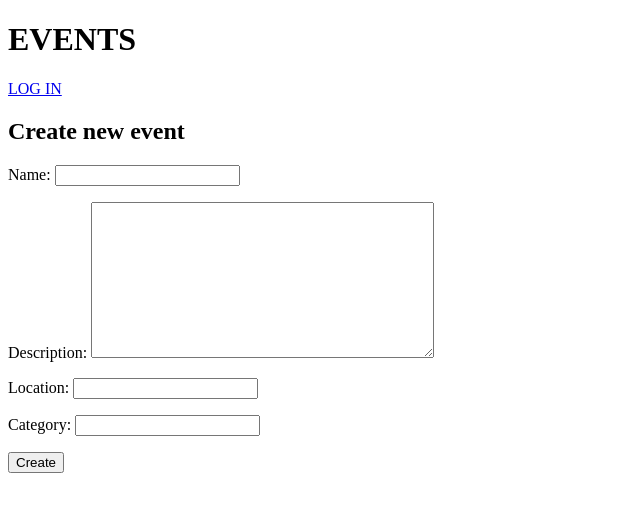
After one commit to lenertovalucie/explorea, a Django app: page /events/new in a window 1280 px wide. The commit adds this page. Shown: the top 512 px of the page, without its empty margins (0-640 px from the left). Run offline with Django 3.2, Linux system fonts and the light colour scheme.

Commit message:
homework - event (new, update, delete)

```diff
--- /dev/null
+++ b/explorea/events/forms.py
@@ -0,0 +1,14 @@
+from django import forms
+from .models import Event
+
+
+class EventForm(forms.ModelForm):
+
+    class Meta:
+        model = Event
+        fields = [
+            'name',
+            'description',
+            'location',
+            'category'
+        ]
--- a/explorea/events/models.py
+++ b/explorea/events/models.py
@@ -1,6 +1,6 @@
 from django.db import models
+from django.contrib.auth.models import User
 
-# Create your models here.
 
 class Event(models.Model):
 
@@ -8,6 +8,8 @@ class Event(models.Model):
     description = models.TextField(max_length=1000)
     location = models.CharField(max_length=500)
     category = models.CharField(max_length=20)
+    host = models.ForeignKey(User,
+        on_delete=models.CASCADE)
 
     def __str__(self):
         return self.name
--- a/explorea/events/urls.py
+++ b/explorea/events/urls.py
@@ -5,5 +5,8 @@ from . import views
 urlpatterns = [
     path('', views.index, name='index'),
     path('events/', views.event_listing, name='events'),
+    path('events/new', views.event_new, name='new'),
     path('event/<str:name>', views.event_detail, name='detail'),
+    path('event/<str:name>/edit', views.event_edit, name='edit'),
+    path('event/<str:name>/delete', views.event_delete, name='delete'),
 ]
--- a/explorea/events/views.py
+++ b/explorea/events/views.py
@@ -1,6 +1,7 @@
 from django.http import HttpResponse
-from django.shortcuts import render
+from django.shortcuts import render, redirect
 from .models import Event, EventRun
+from .forms import EventForm
 
 
 def index(request):
@@ -16,3 +17,36 @@ def event_detail(request, name):
     runs = EventRun.objects.filter(event=event)
 
     return render(request, 'events/event_detail.html', {'runs': runs, 'event':event})
+
+def event_new(request):
+
+    if request.method == 'POST':
+        form = EventForm(request.POST)
+
+        if form.is_valid():
+            new_form = form.save(commit=False) # Create, but don't save the new instance.
+            new_form.host = request.user
+            new_form.save()
+            return redirect('events')
+
+    form = EventForm()
+    return render(request, 'events/event_new.html', {'form': form} )
+
+
+def event_edit(request, name):
+    event = Event.objects.get(name=name)
+
+    if request.method == 'POST':
+        form = EventForm(request.POST, instance=event)
+
+        if form.is_valid():
+            form.save()
+            return redirect('events')
+
+    form = EventForm(instance=event)
+    return render(request, 'events/event_edit.html', {'form': form} )
+
+def event_delete(request, name):
+    event = Event.objects.get(name=name).delete()
+
+    return redirect('events')
--- /dev/null
+++ b/explorea/templates/events/event_new.html
@@ -0,0 +1,18 @@
+{% extends 'base.html' %}
+
+{% block title %}<title>Create event</title>{% endblock title %}
+
+{% block content %}
+
+<div>
+  <h2>Create new event</h2>
+
+  <form method="post">
+    {% csrf_token %}
+    {{ form.as_p }}
+    <button type="submit">Create</button>
+  </form>
+
+</div>
+
+{% endblock %}
```
Also changed, not shown: explorea/templates/events/event_detail.html (+7 -4 lines), explorea/templates/events/event_edit.html (added, +18 -0 lines), explorea/templates/events/event_listing.html (+5 -3 lines), explorea/events/migrations/0003_event_host.py (added).
